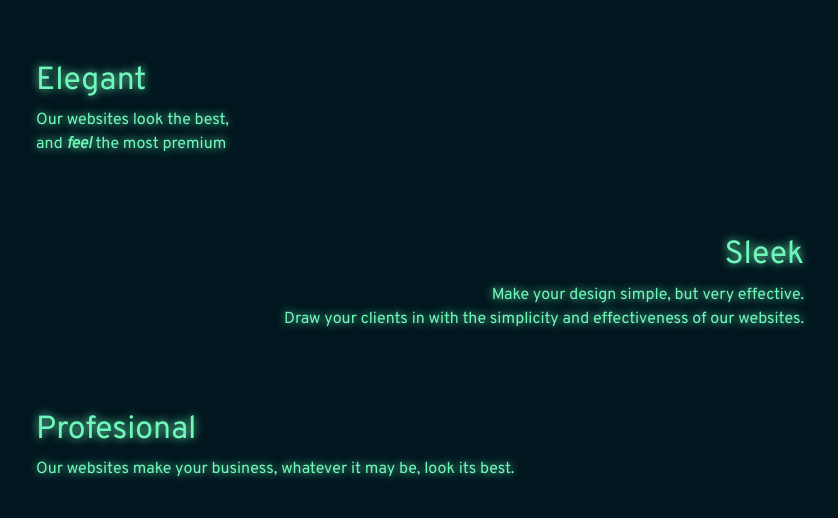
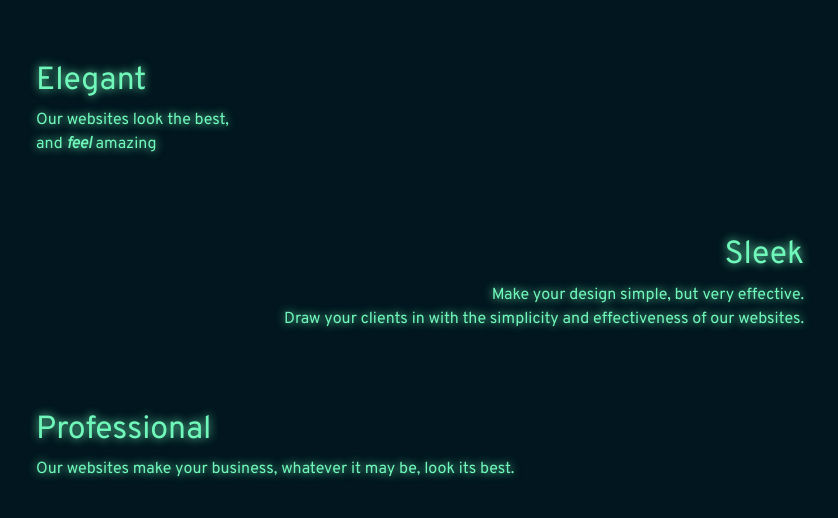
Before and after one commit to polyscala/polyscala.github.io, a plain HTML site: page index.html in a window 1280 px wide. Shown: the part 802-1320 px from the top of the page, without its empty margins (220-1058 px from the left). Drawn offline with nearby package versions, Linux system fonts and the light colour scheme.

Commit message:
quick fix of some spelling & grammar

```diff
--- a/index.html
+++ b/index.html
@@ -32,7 +32,7 @@
 
         <div class="firstbox hideme">
             <h2>Elegant</h2>
-            <p>Our websites look the best, <br> and <b><i>feel</i></b> the most premium</p>
+            <p>Our websites look the best, <br> and <b><i>feel</i></b> amazing</p>
         </div>
 
         <div class="secondbox hideme">
@@ -41,7 +41,7 @@
         </div>
 
         <div class="thirdbox hideme">
-            <h2>Profesional</h2>
+            <h2>Professional</h2>
             <p>Our websites make your business, whatever it may be, look its best.</p>
         </div>
         <!---
```
